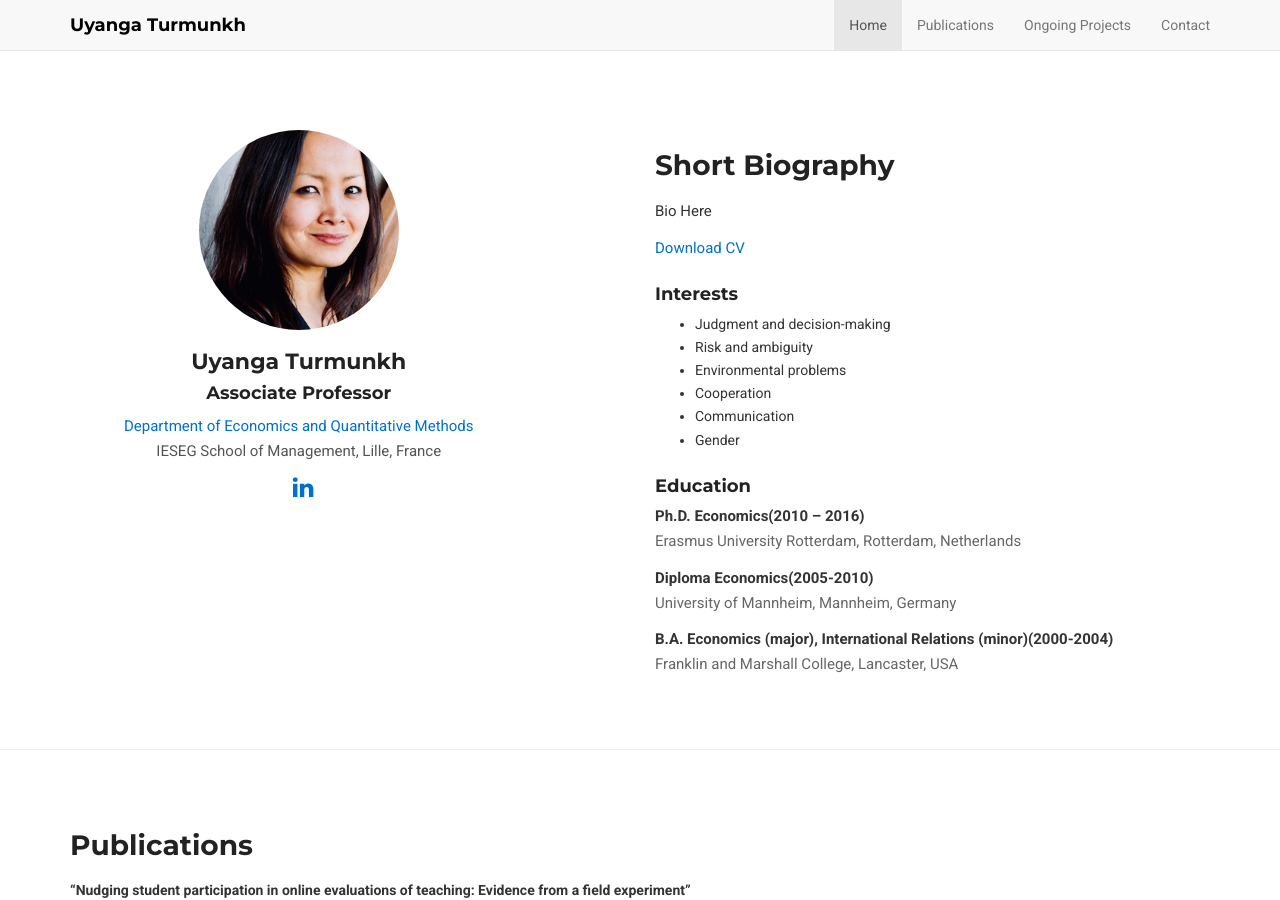
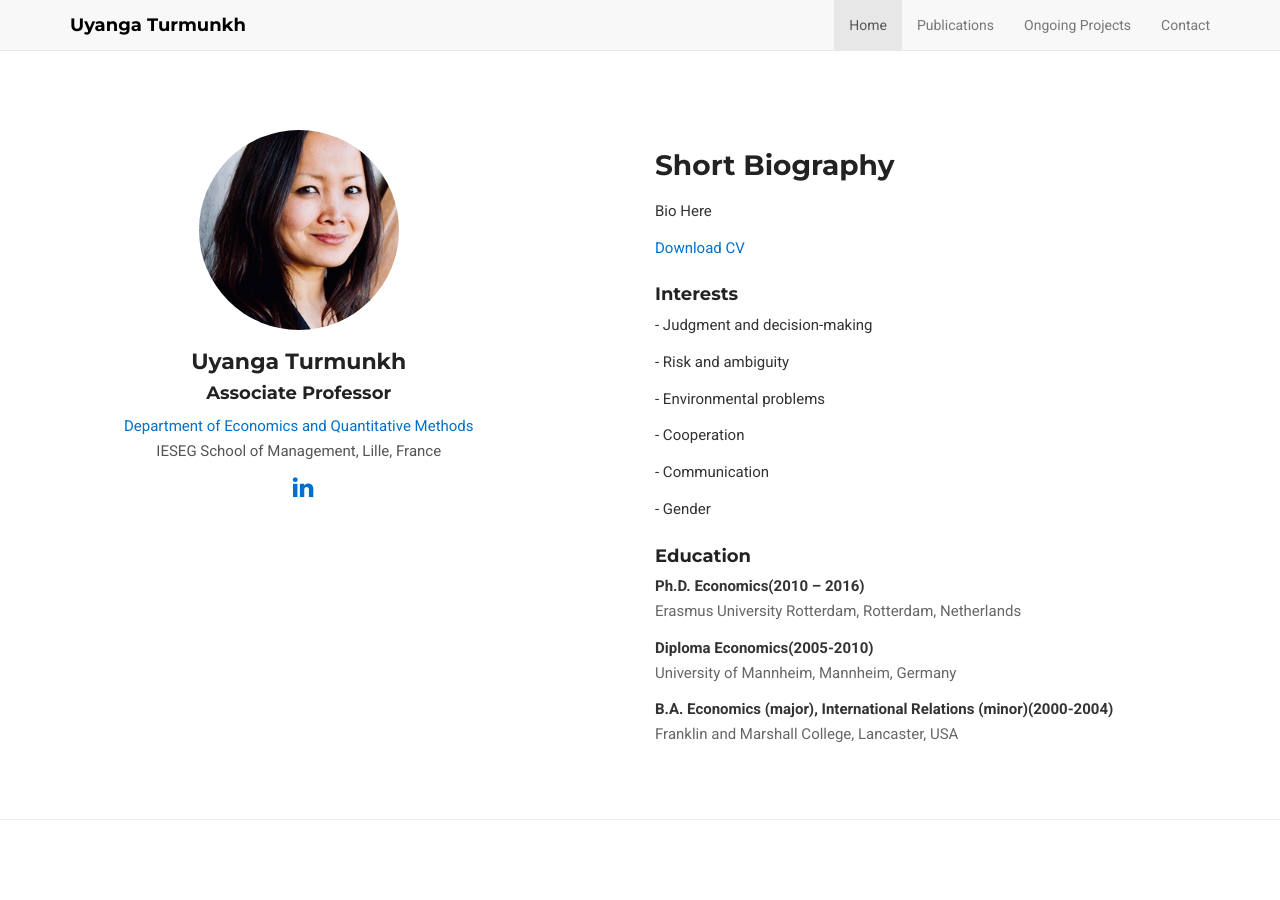
Before and after one commit to prakharsood24/uyanga-demo, a Jekyll site: the page built from index.md, in a window 1280 px wide and 900 px high. Built offline with Jekyll 4.4.1, drawn with Linux system fonts in a browser that asks for light colours; nearby versions of some CDN libraries; a style sheet for code colours, icons or effects is not loaded; some of the changed lines change nothing that is shown.

Commit message:
Update index.md

```diff
--- a/index.md
+++ b/index.md
@@ -33,14 +33,20 @@
           <a href="{{ site.baseurl }}/assets/Turmunkh_CV.pdf" target="_blank">Download CV</a>
         </p>
         <h3>Interests</h3>
-        <ul>
+        <p>- Judgment and decision-making</p>
+        <p>- Risk and ambiguity</p>
+        <p>- Environmental problems</p>
+        <p>- Cooperation</p>
+        <p>- Communication</p>
+        <p>- Gender</p>
+        <!--<ul>
           <li>Judgment and decision-making</li>
           <li>Risk and ambiguity</li>
           <li>Environmental problems</li>
           <li>Cooperation</li>
           <li>Communication</li>
           <li>Gender</li>
-        </ul>
+        </ul>-->
       <h3>Education</h3>
     <ul class="fa-ul" style="list-style: none; padding-left: 0; margin: 0;">
   <li>
```
